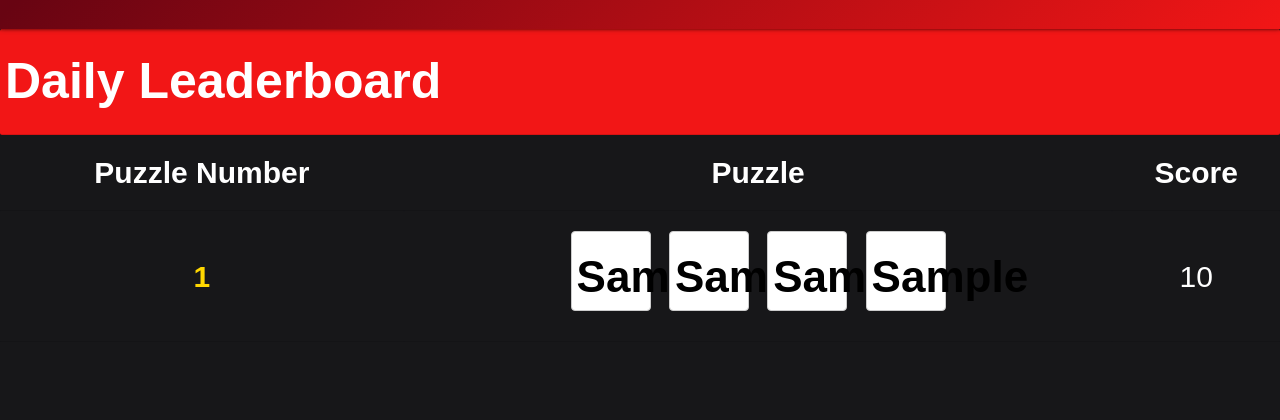
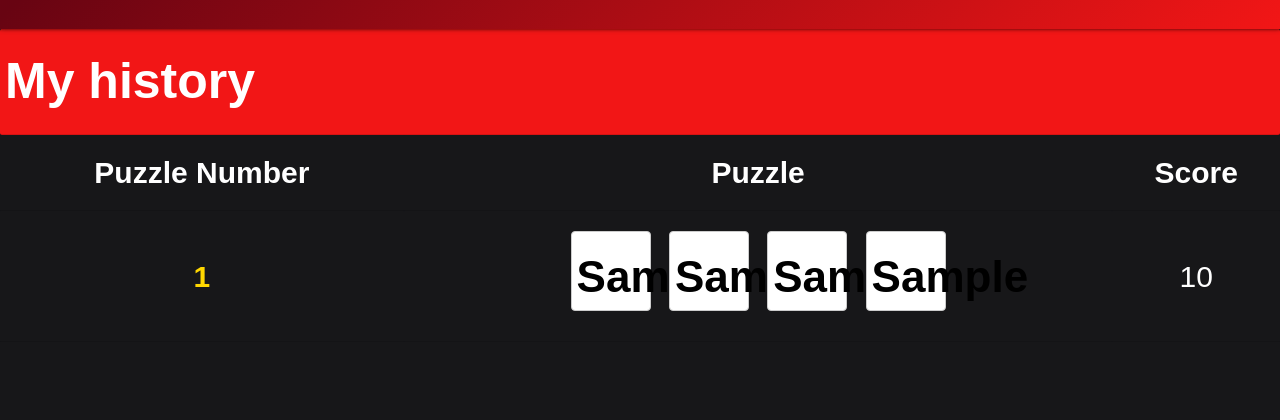
Before and after one commit to Chr0n0sXIII/info2601_GP, a Flask app: template App/templates/myhistory.html in a window 1280 px wide. Shown: the part 126-546 px from the top of the page. Run offline with Flask 3, Linux system fonts and the light colour scheme; the template is opened without the code that fills it: most values are stand-ins (such as "Sample title", 1, 10 or a date in 2020).

Commit message:
Update myhistory.html
header name  from leader board to my history

```diff
--- a/App/templates/myhistory.html
+++ b/App/templates/myhistory.html
@@ -116,7 +116,7 @@
 <table class="highlight">
     <thead>
       <tr class="header">
-          <th colspan="3">Daily Leaderboard</th>
+          <th colspan="3">My history</th>
       </tr>
       <tr class="sub-header">
           <th>Puzzle Number</th>
```
